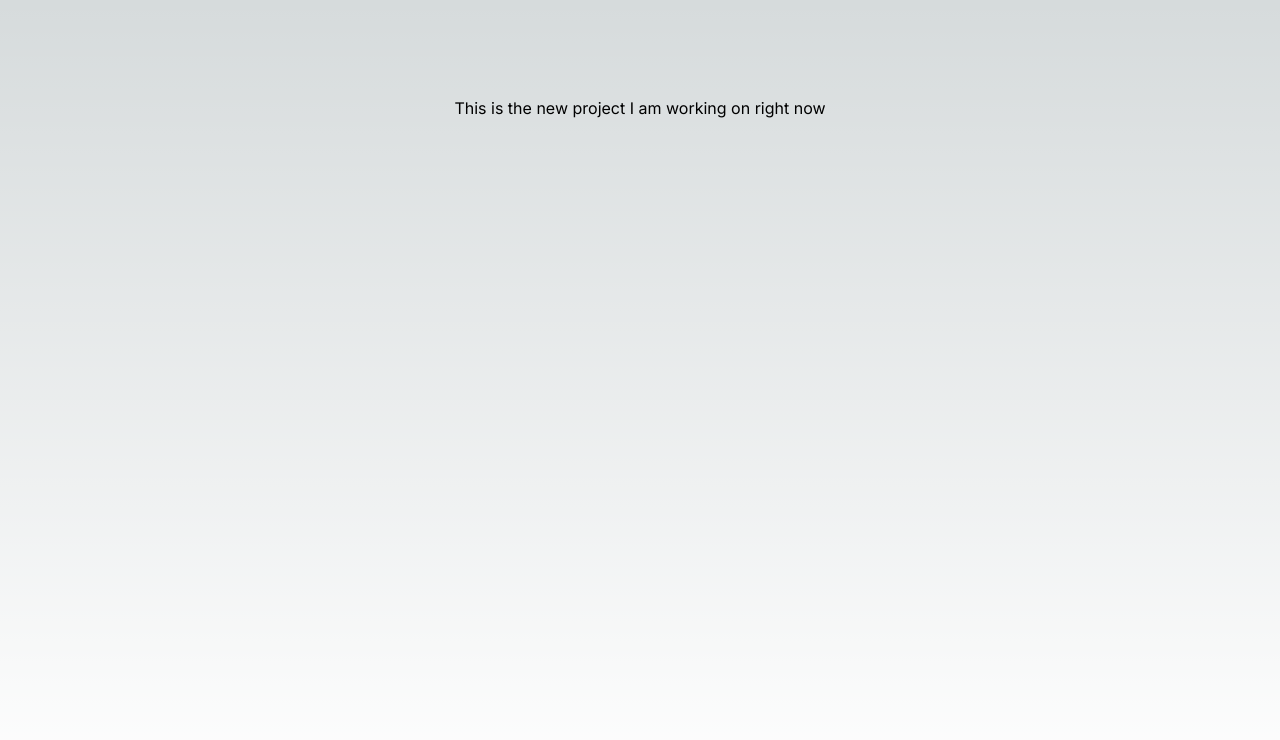
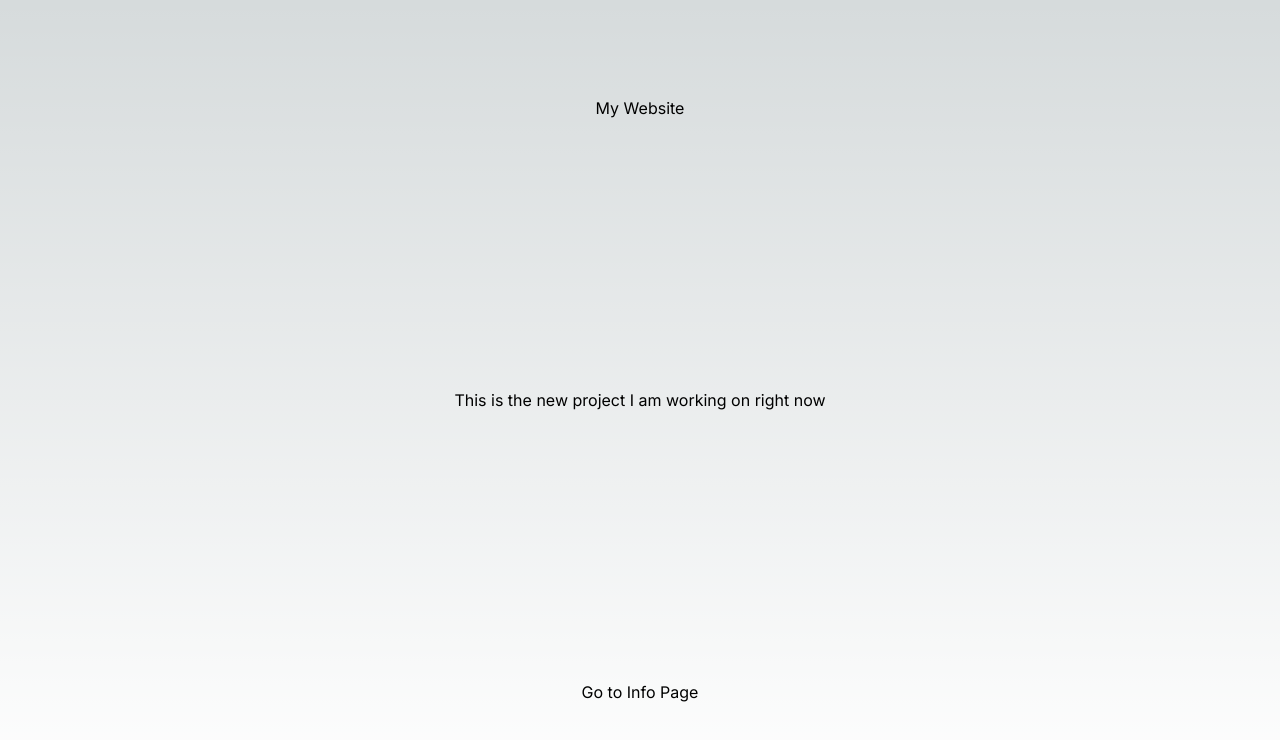
Before and after one commit to ThisIsTheNewOne/Comwell-Hotel-Project, a Next.js app: page / in a window 1280 px wide. Shown: the top 740 px of the page. Built offline with nearby package versions, Linux system fonts and the light colour scheme.

Commit message:
I added a folder for custom hooks and useContext

```diff
--- a/src/components/Header/Header.tsx
+++ b/src/components/Header/Header.tsx
@@ -0,0 +1,12 @@
+import React from 'react';
+
+const Header: React.FC = () => {
+  return (
+    <header>
+      <h1>My Website</h1>
+      {/* Add more header content here */}
+    </header>
+  );
+};
+
+export default Header;
--- /dev/null
+++ b/src/hooks/useContext/MyContext.tsx
@@ -0,0 +1,5 @@
+import { createContext } from 'react';
+
+const MyContext = createContext(null);
+
+export default MyContext;
--- /dev/null
+++ b/src/pages/Info.tsx
@@ -0,0 +1,16 @@
+import React from 'react';
+import Link from 'next/link';
+
+const Info: React.FC = () => {
+  return (
+    <div>
+      <h1>Info Page</h1>
+      {/* Add more content here */}
+      <Link href="/"> {/* Add the Link component */}
+        <button>Go to Home Page</button>
+      </Link>
+    </div>
+  );
+};
+
+export default Info;
--- a/src/pages/_app.tsx
+++ b/src/pages/_app.tsx
@@ -1,6 +1,13 @@
+import MyContext from '@/hooks/useContext/MyContext'
 import '@/styles/globals.css'
 import type { AppProps } from 'next/app'
 
 export default function App({ Component, pageProps }: AppProps) {
-  return <Component {...pageProps} />
+  const contextValue = null; // initial value set to null
+
+  return (
+    <MyContext.Provider value={contextValue}>
+       <Component {...pageProps} />
+    </MyContext.Provider>
+  );
 }
--- a/src/pages/index.tsx
+++ b/src/pages/index.tsx
@@ -1,5 +1,6 @@
-import Image from 'next/image'
 import { Inter } from 'next/font/google'
+import Header from '@/components/Header/Header'
+import Link from 'next/link'; // Import the Link component
 
 const inter = Inter({ subsets: ['latin'] })
 
@@ -8,7 +9,11 @@ export default function Home() {
     <main
       className={`flex min-h-screen flex-col items-center justify-between p-24 ${inter.className}`}
     >
+    <Header /> {/* Use the Header component */}
     <div>This is the new project I am working on right now </div>
+    <Link href="/Info"> {/* Add the Link component */}
+        <button>Go to Info Page</button>
+      </Link>
     </main>
   )
 }
```
Also changed, not shown: src/hooks/useCustomHook.tsx (added), 1 other file (tests, documents, lock files or other folders).
